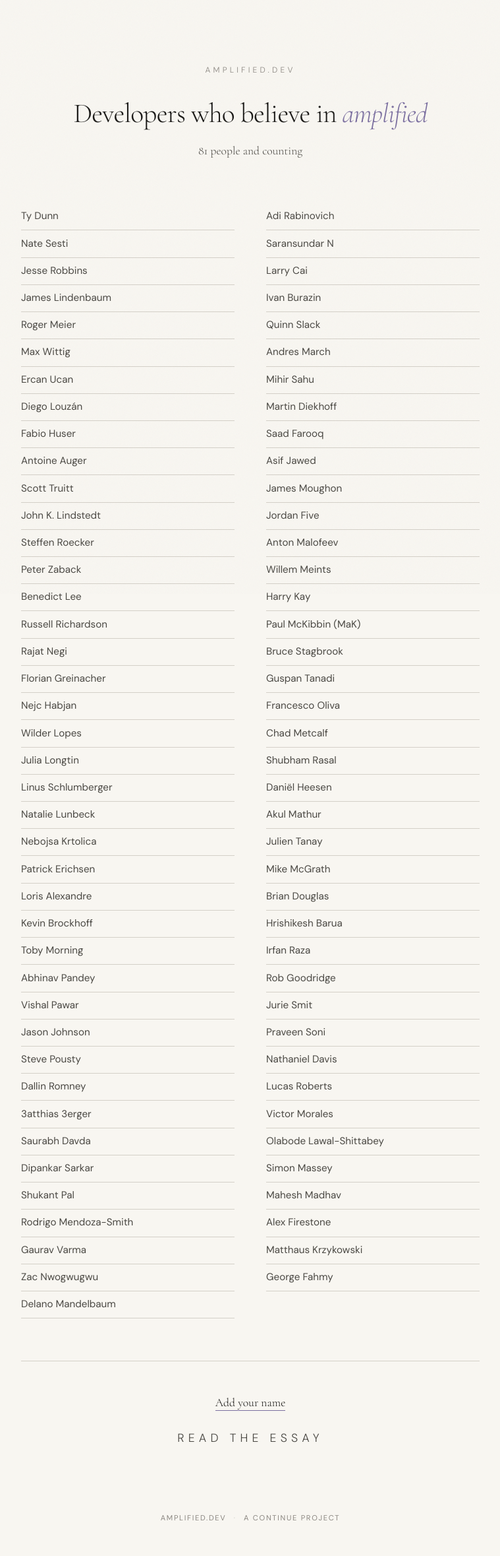
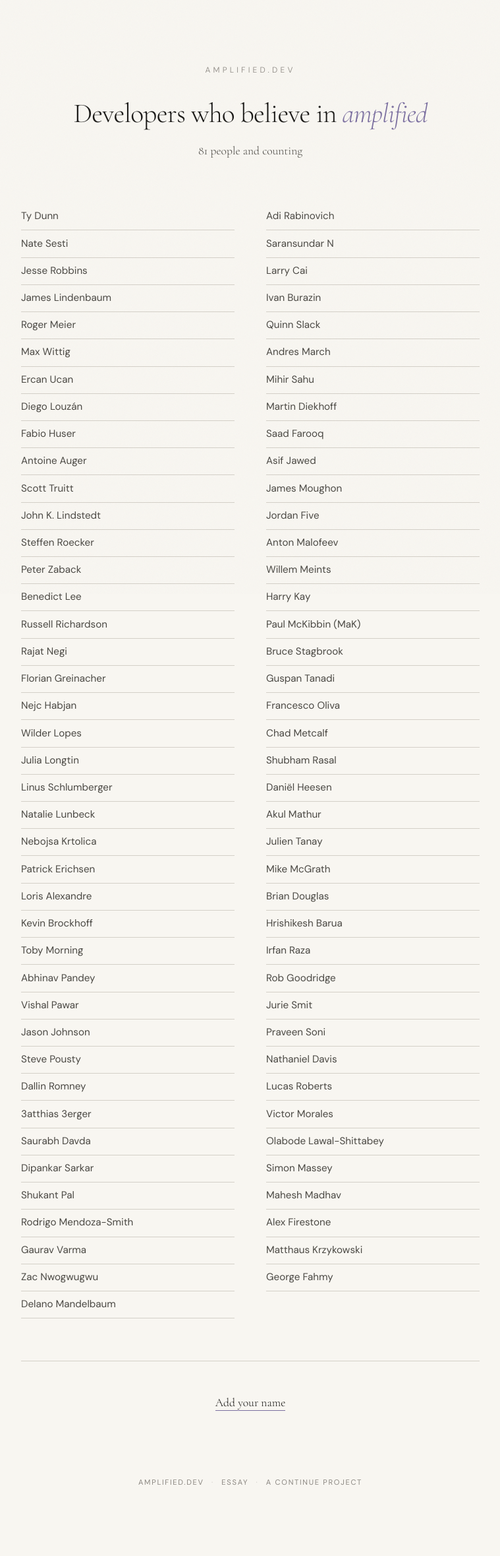
Before and after one commit to continuedev/amplified.dev, a Jekyll site: the page built from supporters.md, in a window 1280 px wide. Shown: the whole page at 66% size, without its empty margins (260-1019 px from the left). Built offline with Jekyll 4.4.1, drawn with Linux system fonts in a browser that asks for light colours; after the commit the page ends 2304 px from its top, so only the background shows below that.

Commit message:
Replace "Read the essay" with footer link, update voice check
"Read the essay" is an instruction. The site's voice is encounter,
not explanation. Replaced with "essay" in the footer — mirroring
the main site's footer pattern (amplified.dev · essay · a Continue
project). Plain noun, lowercase, no verb. The site trusts you to
know what a word means.

Removed .read-essay CSS (no longer needed).

Updated Editorial Voice check rule 7 to encode the principle:
navigation should use the essay's own language, not generic labels.
If a link needs a verb, it's not in voice.

Co-Authored-By: Claude Opus 4.6 <noreply@anthropic.com>

```diff
--- a/_layouts/supporters.html
+++ b/_layouts/supporters.html
@@ -141,23 +141,6 @@
       color: var(--lavender);
       border-bottom-color: transparent;
     }
-    .read-essay {
-      margin-top: 1.5rem;
-      font-family: var(--sans);
-      font-size: 0.75rem;
-      font-weight: 300;
-      letter-spacing: 0.35em;
-      text-transform: uppercase;
-    }
-    .read-essay a {
-      color: var(--ink-light);
-      text-decoration: none;
-      border-bottom: 1px solid transparent;
-      transition: border-color 0.3s ease;
-    }
-    .read-essay a:hover, .read-essay a:focus-visible {
-      border-bottom-color: var(--ink-light);
-    }
     a:focus-visible {
       outline: 1.5px solid var(--lavender);
       outline-offset: 3px;
@@ -208,11 +191,12 @@
 
     <div class="cta">
       <p><a href="https://github.com/continuedev/amplified.dev/edit/main/supporters.md">Add your name</a></p>
-      <p class="read-essay"><a href="/">Read the essay</a></p>
     </div>
   </div>
   <footer>
-    <a href="/">amplified.dev</a>
+    <a href="https://github.com/continuedev/amplified.dev">amplified.dev</a>
+    <span class="footer-sep">&middot;</span>
+    <a href="/">essay</a>
     <span class="footer-sep">&middot;</span>
     <a href="https://continue.dev">a Continue project</a>
   </footer>
```
Also changed, not shown: .continue/checks/editorial-voice-and-narrative.md.
